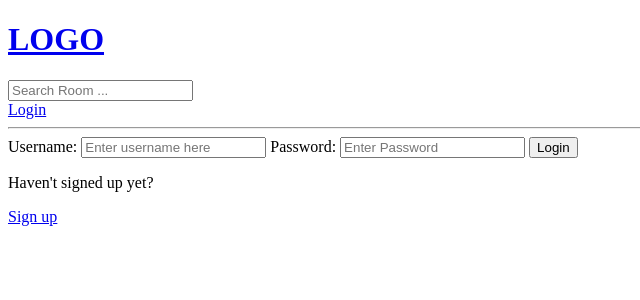
After one commit to Healthy-Manish/GreatTalks, a Django app: page /login/ in a window 1280 px wide. The commit adds this page. Shown: the top 300 px of the page, without its empty margins (0-640 px from the left). Run offline with Django 4.2, Linux system fonts and the light colour scheme.

Commit message:
Created login functunality along with registration form

```diff
--- a/base/models.py
+++ b/base/models.py
@@ -1,6 +1,7 @@
 from django.db import models
+
+from django.db.models.deletion import CASCADE
 from django.contrib.auth.models import User
-from django.db.models.deletion import CASCADE
 # Create your models here.
 
 class Topic(models.Model):
--- a/base/templates/base/home.html
+++ b/base/templates/base/home.html
@@ -30,9 +30,10 @@
             <div>
                 {% for room in rooms %}
                 <div>
+                    {% if request.user == room.host %}
                     <a href="{% url 'update-room' room.id %}">Edit</a>
                     <a href="{%url 'delete-room' room.id %}">Delete</a>
-
+                    {% endif %}
                     <span>@{{room.host.username}}</span>
                     <h5>{{room.id}}-- <a href="{%url 'room' room.id%}">{{room.name}}</a> </h5>
                     <small>{{room.topic.name}}</small>
--- /dev/null
+++ b/base/templates/base/login_register.html
@@ -0,0 +1,40 @@
+{% extends 'main.html' %}
+{%block content%}
+
+{% if page == 'login' %}
+<div>
+    <!-- django by default has login and registration forms -->
+    <form method="POST" action="">
+        {% csrf_token %}
+        <label >Username: </label>
+        <input type="text" name="username" placeholder="Enter username here" id=""/>
+
+        <label>Password: </label>
+        <input type="password" name="password" placeholder="Enter Password"/>
+
+        <input type="submit" value="Login" id=""/>
+    </form>
+
+</div>
+
+<div>
+    <form method="POST" action="">
+        {% csrf_token %}
+
+        <!-- <input type="submit" value="Login" id=""/> -->
+    </form>
+    <p>Haven't signed up yet?</p>
+    <a href="{%url 'register'%}">Sign up</a>
+</div>
+{% else %}
+<div>
+    <form method="POST" action="">
+        {% csrf_token %}
+        {{form.as_p}}
+        <input type="submit" value="Register" id=""/>
+    </form>
+    <p>Already signed up </p>
+    <a href="{%url 'login'%}">Login </a>
+</div>
+{% endif %}
+{%endblock content%}
--- a/base/urls.py
+++ b/base/urls.py
@@ -2,6 +2,10 @@ from django.urls import path
 from . import views
 
 urlpatterns = [
+    path('login/',views.loginPage,name="login"),
+    path('logout/',views.logoutUser,name="logout"),
+    path('register/',views.registerPage,name="register"),
+
     path('',views.home,name="home"),
     path('room/<str:pk>',views.room, name="room"),
     path('create-room/',views.createRoom,name="create-room"),
--- a/base/views.py
+++ b/base/views.py
@@ -1,6 +1,11 @@
 from django.shortcuts import render, redirect
 from django.db.models import Q
-# Create your views here.
+from django.contrib.auth.models import User
+from django.contrib.auth import authenticate, login,logout
+from django.contrib.auth.decorators import login_required
+
+from django.contrib import messages
+from django.contrib.auth.forms import UserCreationForm
 from django.http import HttpResponse
 from .forms import RoomForm
 from .models import Room, Topic
@@ -11,6 +16,48 @@ from .models import Room, Topic
 #         'id':3,'name':'Frontend developer'
 #     }
 # ]
+
+def loginPage(request):
+    page = 'login'
+    if request.user.is_authenticated:
+        return redirect('home')
+    if request.method == 'POST':
+        username = request.POST.get('username')
+        password = request.POST.get('password')
+
+        try:
+            user = User.objects.get(username=username)
+        except:
+            messages.error(request,'User does not exist')
+
+        user = authenticate(request, username=username, password = password)
+        if user is not None:
+            login(request, user)
+            return redirect('home')
+        else:
+            messages.error(request,'Username Or Password does not exist')
+    context = {'page':page}
+    return render(request, 'base/login_register.html', context)
+
+def logoutUser(request):
+    logout(request)
+    return redirect('home')
+
+def registerPage(request):
+    # page = 'register'
+    form =UserCreationForm()
+
+    if request.method == 'POST':
+        form= UserCreationForm(request.POST)
+        if form.is_valid():
+            user = form.save(commit=False)
+            user.username = user.username.lower()
+            user.save()
+            login(request, user)
+            return redirect('home')
+        else:
+            messages.error(request, 'An error occured during registration')
+    return render(request, 'base/login_register.html',{'form':form})
 
 def home(request):
     # return HttpResponse('homepage')
@@ -32,6 +79,7 @@ def room(request,pk):
 
     return render(request, 'base/room.html',context)
 
+@login_required(login_url='login')
 def createRoom(request):
     form = RoomForm()
 
@@ -45,10 +93,14 @@ def createRoom(request):
     context = {'form': form}
     return render(request,'base/room_form.html',context)
 
+@login_required(login_url='login')
+
 def updateRoom(request,pk):
     room = Room.objects.get(id=pk)
     form = RoomForm(instance=room)
 
+    if request.user != room.host:
+        return HttpResponse('You are not allowed here!!')
     if request.method =='POST':
         form = RoomForm(request.POST, instance=room)
         if form.is_valid():
@@ -58,8 +110,13 @@ def updateRoom(request,pk):
     context = {'form':form}
     return render(request,'base/room_form.html',context)
 
+@login_required(login_url='login')
+
 def deleteRoom(request,pk):
     room = Room.objects.get(id = pk)
+    if request.user != room.host:
+        return HttpResponse('You are not allowed here!!')
+
     if request.method == 'POST':
         room.delete()
         return redirect('home')
--- a/templates/main.html
+++ b/templates/main.html
@@ -7,6 +7,14 @@
 </head>
 <body>
     {% include 'navigation.html' %}
+
+    {% if messages%}
+    <ul class="messages">
+        {% for message in messages%}
+        <li >{{message}}</li>
+        {% endfor %}
+    </ul>
+    {% endif %}
     {% block content %}
 
     {% endblock %}
--- a/templates/navigation.html
+++ b/templates/navigation.html
@@ -4,4 +4,10 @@
 <form method="GET" action="{%url 'home'%}">
     <input type="text" name="q" id="" placeholder="Search Room ..."/>
 </form>
+{% if request.user.is_authenticated %}
+<p>Hello {{request.user}}</p>
+<a href="{% url 'logout' %}">Logout</a>
+{% else %}
+<a href="{% url 'login' %}">Login</a>
+{% endif  %}
 <hr>
```
Also changed, not shown: db.sqlite3.
